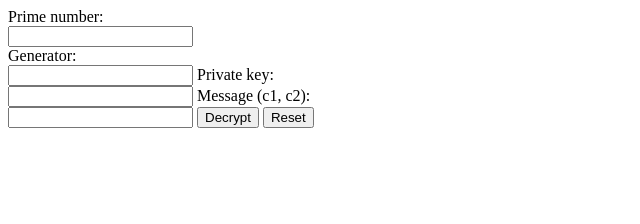
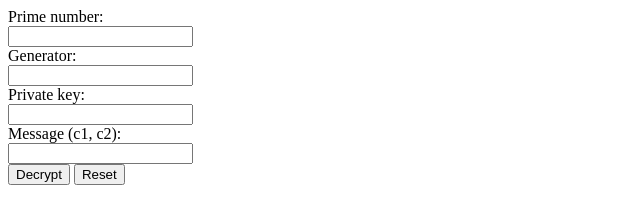
Before and after one commit to pieman353/elgamal, a plain HTML site: page index.html in a window 1280 px wide. Shown: the whole page, without its empty margins (0-640 px from the left). Drawn offline with Linux system fonts and the light colour scheme.

Commit message:
Update index.html

```diff
--- a/index.html
+++ b/index.html
@@ -3,11 +3,11 @@
     Prime number:<br>
     <input type="text" name="p"><br>
     Generator:<br>
-    <input type="text" name="g">
+    <input type="text" name="g"><br>
     Private key:<br>
-    <input type="text" name="q">
+    <input type="text" name="q"><br>
     Message (c1, c2):<br>
-    <input type="text" name="c">
+    <input type="text" name="c"><br>
     <input type="submit" value="Decrypt">
     <input type="reset" value="Reset">
   </form>
```
